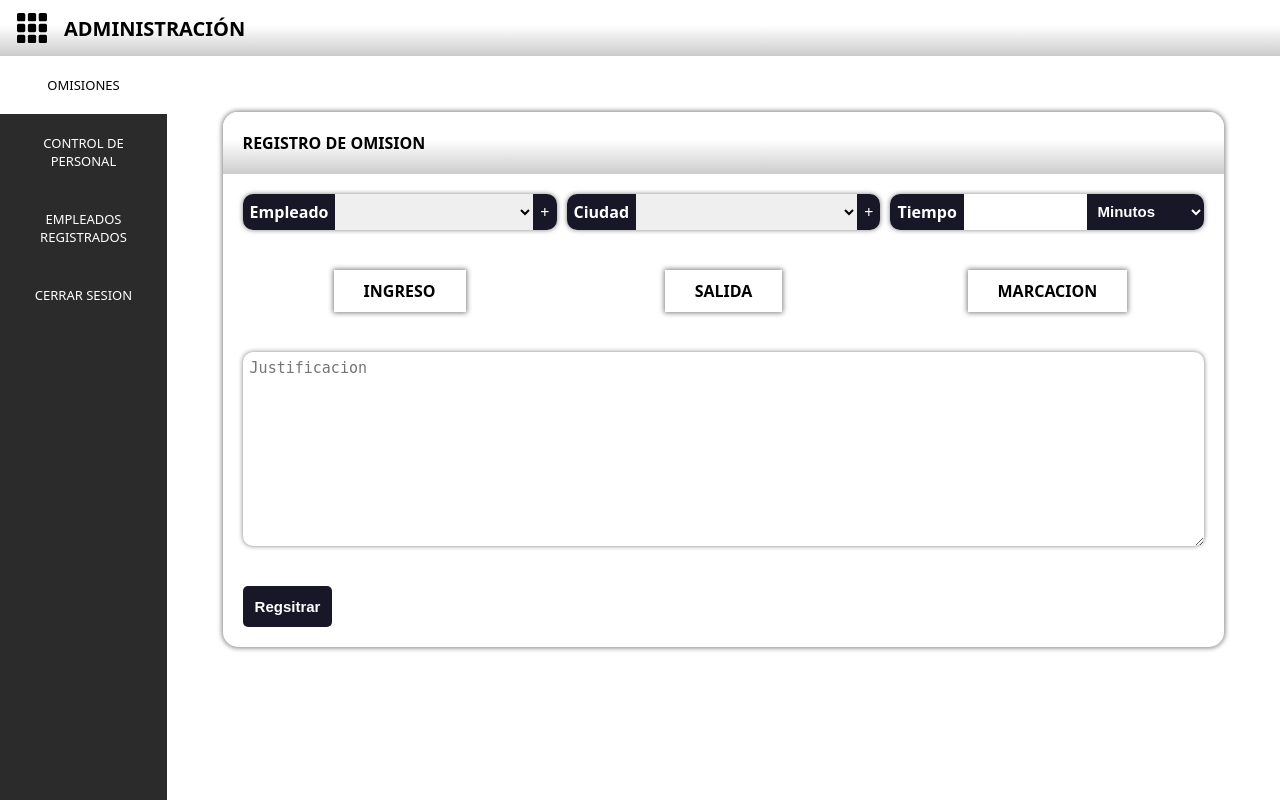
After one commit to JCPRGMR/Administracion_php, a PHP site: page /view/Omisiones_insertar.php in a window 1280 px wide. The commit adds this page. Run offline with PHP 8.4, Linux system fonts and the light colour scheme; a user stored in the database is signed in; lists and menus that the app fills with data are empty.

Commit message:
Actualizacion con pdf con busqueda y terminar el ingreso de datos de omision yde contron

```diff
--- a/view/Control.php
+++ b/view/Control.php
@@ -30,7 +30,7 @@
     }
 </style>
 <div class="header">
-    <a href="" class="btn bg-black-blue">
+    <a href="Control_insertar.php" class="btn bg-black-blue">
         Nuevo registro
     </a>
     <form action="" method="post">
--- a/view/Empleados.php
+++ b/view/Empleados.php
@@ -73,7 +73,6 @@
         }
     }
 </style>
-<a href="Empleados_pdf.php" class="btn float bg-black-blue" target="_blank">PDF</a>
 <div class="head">
     <!-- <a href="" id="open-modal" onclick="localStorage.clear()">Agregar empleados</a> -->
     <div class="container-camps p10">
--- /dev/null
+++ b/view/Omisiones_insertar.php
@@ -0,0 +1,133 @@
+<?php include("../templates/header.php")?>
+<link rel="stylesheet" href="../css/styles2.css">
+<style>
+    a:nth-child(1) .item-list{
+        background-color: white;
+        color: black;
+    }
+    form{
+        margin: 5%;
+        border-radius: 15px;
+    }
+    .radio{
+        display: flex;
+        flex: 1;
+        justify-content: center;
+    }
+    .check{
+        cursor: pointer;
+        box-shadow: 0 0 5px 1px gray;
+        padding: 10px 30px;
+        font-weight: bold;
+        text-transform: uppercase;
+    }
+    .b_chek{
+        visibility: hidden;
+        position: absolute;
+    }
+    .b_chek:checked + .check{
+        color: white;
+        background-color: royalblue;
+    }
+</style>
+<form action="" method="post" class="form">
+    <header class="p20 uper-bold">
+        Registro de omision
+    </header>
+    <div class="container-camps">
+        <div class="select-w-btn">
+            <label for="" class="w-t bg-black-blue">
+                Empleado
+            </label>
+            <select name="" id="empleados" class="campo" required>
+                <option value=""></option>
+            </select>
+            <a href="Empleados_insertar.php?back=omision" class="w-btn bg-black-blue" style="white-space: nowrap;">+</a>
+        </div>
+        <div class="select-w-btn">
+            <label for="" class="w-t bg-black-blue">
+                Ciudad
+            </label>
+            <select name="" id="ciudad" class="campo" required>
+                <option value=""></option>
+            </select>
+            <a href="" class="w-btn bg-black-blue" style="white-space: nowrap;">+</a>
+        </div>
+        <div name="" id="" class="select-w-btn">
+            <label for="" class="w-t bg-black-blue" style="white-space: nowrap;">
+                Tiempo
+            </label>
+            <input type="number" name="" id="tiempo" class="campo" required>
+            <select name="" id="" class="campo w-t bg-black-blue" required>
+                <option value="">Minutos</option>
+                <option value="">Horas</option>
+            </select>
+        </div>
+    </div>
+    <div class="container-camps">
+        <div class="radio">
+            <input type="checkbox" name="" class="b_chek" id="Ingreso">
+            <label for="Ingreso" class="check">Ingreso</label>
+        </div>
+        <div class="radio">
+            <input type="checkbox" name="" class="b_chek" id="Salida">
+            <label for="Salida" class="check">Salida</label>
+        </div>
+        <div class="radio">
+            <input type="checkbox" name="" class="b_chek" id="Marcacion">
+            <label for="Marcacion" class="check">Marcacion</label>
+        </div>
+    </div>
+    <div class="container-camps">
+        <textarea name="" id="justificacion" cols="30" rows="10" placeholder="Justificacion" class="input-w-t campo" required></textarea>
+    </div>
+    <div class="container-camps">
+        <button type="submit" class="btn bg-black-blue">Regsitrar</button>
+    </div>
+</form>
+<script>
+    function oldinput(inputId) {
+        const input = document.getElementById(inputId);
+        const storedValue = localStorage.getItem(inputId + 'Value');
+        if (storedValue) {
+            input.value = storedValue;
+        }
+        input.addEventListener('input', function () {
+            const inputValue = input.value;
+            localStorage.setItem(inputId + 'Value', inputValue);
+        });
+    }
+    function oldselect(selectId) {
+        const select = document.getElementById(selectId);
+        const storedValue = localStorage.getItem(selectId + 'Value');
+        if (storedValue) {
+            select.value = storedValue;
+        }
+        select.addEventListener('change', function () {
+            const selectValue = select.value;
+            localStorage.setItem(selectId + 'Value', selectValue);
+        });
+    }
+    function oldCheckBox(checkboxId) {
+        const checkbox = document.getElementById(checkboxId);
+        const storedValue = localStorage.getItem(checkboxId + 'Value');
+
+        if (storedValue) {
+            checkbox.checked = JSON.parse(storedValue);
+        }
+
+        checkbox.addEventListener('change', function () {
+            const checkboxValue = checkbox.checked;
+            localStorage.setItem(checkboxId + 'Value', JSON.stringify(checkboxValue));
+        });
+    }
+    oldCheckBox('Ingreso');
+    oldCheckBox('Salida');
+    oldCheckBox('Marcacion');
+
+    oldinput('justificacion')
+    oldinput('tiempo')
+
+    oldselect('empleados');
+    oldselect('ciudad');
+</script>
```
Also changed, not shown: view/Empleados_pdf_filtrado.php (+11 -0 lines), view/Omisiones.php (+19 -2 lines), view/Omisiones_pdf.php (added, +40 -0 lines), view/Omisiones_pdf_filtro.php (added, +50 -0 lines), view/Omision_insertar.php (deleted), view/Omision_modificar.php (deleted), view/Omisiones_modificar.php (added).
